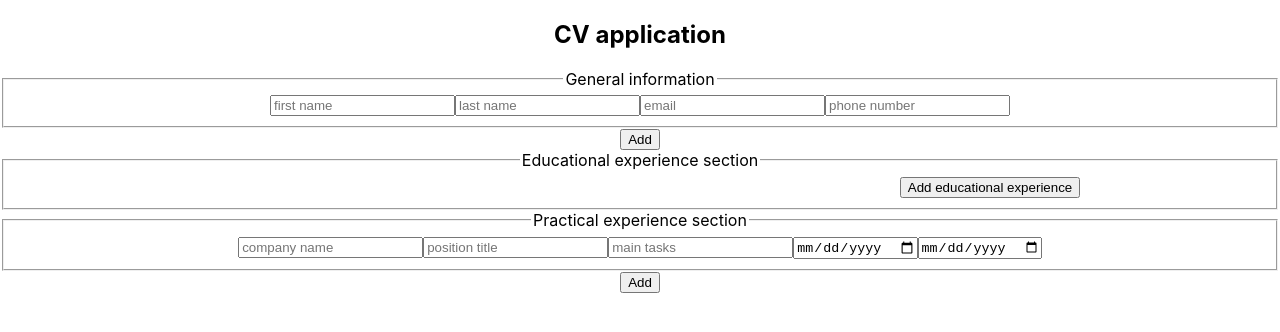
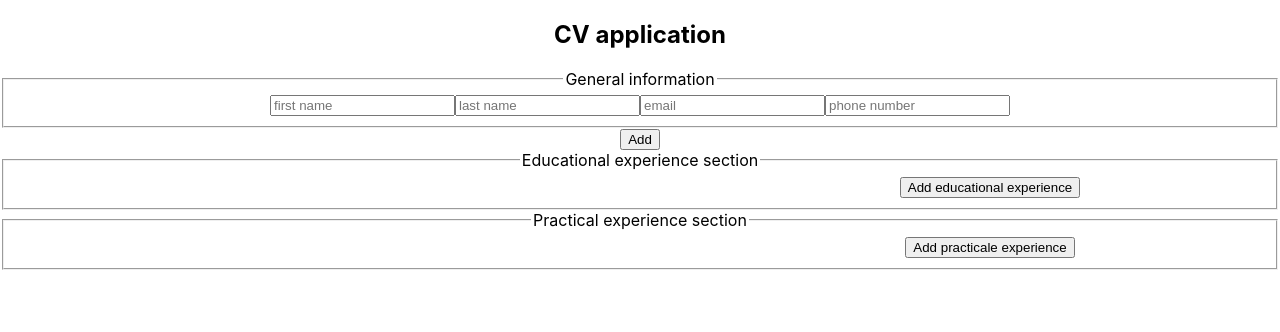
Before and after one commit to yassineDh/cv-project, a React (Create React App) app: page / in a window 1280 px wide. Shown: the top 332 px of the page. Built offline with nearby package versions, Linux system fonts and the light colour scheme.

Commit message:
add the practical section

```diff
--- a/src/components/EducationalExperience.js
+++ b/src/components/EducationalExperience.js
@@ -12,7 +12,6 @@ class EducationalExperience extends Component {
             name="schoolName"
             placeholder="school name"
             onChange={(e) => change(e, index)}
-            disabled={isComplete}
             value={this.props.schoolName}
           />
           <input
@@ -20,7 +19,6 @@ class EducationalExperience extends Component {
             name="titleStudy"
             placeholder="title of study"
             onChange={(e) => change(e, index)}
-            disabled={isComplete}
             value={this.props.titleStudy}
           />
           <input
@@ -28,7 +26,6 @@ class EducationalExperience extends Component {
             name="beginDate"
             placeholder="beginning date"
             onChange={(e) => change(e, index)}
-            disabled={isComplete}
             value={this.props.beginDate}
           />
           <input
@@ -36,7 +33,6 @@ class EducationalExperience extends Component {
             name="endDate"
             placeholder="last date"
             onChange={(e) => change(e, index)}
-            disabled={isComplete}
             value={this.props.endDate}
           />
           <button type="submit">Add</button>
--- /dev/null
+++ b/src/components/PracticalExperience.js
@@ -0,0 +1,48 @@
+import React, { Component } from "react";
+
+export default class PracticalExperience extends Component {
+  render() {
+    let { isComplete, change, index, add } = this.props;
+    return (
+
+      <form onSubmit={(e) => add(e, index)}>
+        <input
+          type="text"
+          name="companyName"
+          placeholder="company name"
+          onChange={(e) => change(e, index)}
+          value={this.props.companyName}
+        />
+        <input
+          type="text"
+          name="positionTitle"
+          placeholder="position title"
+          onChange={(e) => change(e, index)}
+          value={this.props.positionTitle}
+        />
+        <input
+          type="text"
+          name="mainTasks"
+          placeholder="main tasks"
+          onChange={(e) => change(e, index)}
+          value={this.props.mainTasks}
+        />
+        <input
+          type="date"
+          name="beginDate"
+          placeholder="beginning date"
+          onChange={(e) => change(e, index)}
+          value={this.props.beginDate}
+        />
+        <input
+          type="date"
+          name="endDate"
+          placeholder="last date"
+          onChange={(e) => change(e, index)}
+          value={this.props.endDate}
+        />
+        <button type="submit">Add</button>
+      </form>
+    );
+  }
+}
--- /dev/null
+++ b/src/components/PracticalExperienceDisplay.js
@@ -0,0 +1,50 @@
+import React, { Component } from "react";
+
+export default class PracticalExperienceDisplay extends Component {
+  render() {
+
+    let {
+      companyName,
+      positionTitle,
+      mainTasks,
+      beginDate,
+      endDate,
+      deleteExp,
+      update,
+      index,
+    } = this.props;
+    return (
+      <div>
+        <span style={{ marginLeft: "10px", marginRight: "10px" }}>
+          {companyName}
+        </span>
+        <span style={{ marginLeft: "10px", marginRight: "10px" }}>
+          {positionTitle}
+        </span>
+        <span style={{ marginLeft: "10px", marginRight: "10px" }}>
+          {mainTasks}
+        </span>
+        <span style={{ marginLeft: "10px", marginRight: "10px" }}>
+          {beginDate}
+        </span>
+        <span style={{ marginLeft: "10px", marginRight: "10px" }}>
+          {endDate}
+        </span>
+        <button
+          type="button"
+          onClick={(e) => update(e, index)}
+          style={{ marginLeft: "10px", marginRight: "10px" }}
+        >
+          Update
+        </button>
+        <button
+          type="button"
+          onClick={(e) => deleteExp(e, index)}
+          style={{ marginLeft: "10px", marginRight: "10px" }}
+        >
+          Delete
+        </button>
+      </div>
+    );
+  }
+}
--- a/src/components/PracticalExperienceSection.js
+++ b/src/components/PracticalExperienceSection.js
@@ -1,10 +1,11 @@
 import React, { Component } from "react";
+import Practicalxperience from "./PracticalExperience";
+import PracticalExperienceDisplay from "./PracticalExperienceDisplay";
+import { v1 as uuidv1 } from "uuid";
+
 
 class PracticalExperienceSection extends Component {
-  constructor(props) {
-    super(props);
-
-    this.state = {
+  praExp = {
     companyName: "",
     positionTitle: "",
     mainTasks: "",
@@ -13,87 +14,116 @@ class PracticalExperienceSection extends Component {
     isComplete: false,
   };
 
-    this.submitHandler = this.submitHandler.bind(this);
+  constructor(props) {
+    super(props);
+
+    this.state = {
+      practicalExperiences: [],
+    };
+    this.saveAll = this.saveAll.bind(this);
     this.changeHandler = this.changeHandler.bind(this);
     this.updateHandler = this.updateHandler.bind(this);
+    this.addExperience = this.addExperience.bind(this);
+    this.submitHandler = this.submitHandler.bind(this);
+    this.deleteExprience = this.deleteExprience.bind(this);
   }
 
-  submitHandler(e) {
+  saveAll(e) {
     e.preventDefault();
+    let completedArray = this.state.practicalExperiences.map((element) => {
+      let newObj = Object.assign({}, element, { isComplete: true });
+      return newObj;
+    });
+    this.setState({ practicalExperiences: completedArray });
+  }
 
+  changeHandler(e, id) {
+    let name = e.target.name;
+    let value = e.target.value;
+    let newArray = this.state.practicalExperiences.map((element) => {
+      if (element.id == id) element[name] = value;
+      return element;
+    });
     this.setState({
-      isComplete: true,
+      practicalExperiences: newArray,
     });
   }
 
-  changeHandler(e) {
-    const name = e.target.name;
-    const value = e.target.value;
+  updateHandler(e, id) {
+    e.preventDefault();
+
+    let newArray = this.state.practicalExperiences.map((element) => {
+      if (element.id == id) element.isComplete = false;
+      return element;
+    });
     this.setState({
-      [name]: value,
+      practicalExperiences: newArray,
     });
   }
-  updateHandler(e) {
+
+  submitHandler(e, id) {
     e.preventDefault();
-    console.log("inside update");
+    let newArray = this.state.practicalExperiences.map((element) => {
+      if (element.id == id) element.isComplete = true;
+      return element;
+    });
     this.setState({
-      isComplete: false,
+      practicalExperiences: newArray,
     });
   }
+  addExperience() {
+    let newEduExp = Object.create(this.praExp);
+    newEduExp.id = uuidv1();
+    let cloneArray = [...this.state.practicalExperiences, newEduExp];
+    this.setState({ practicalExperiences: cloneArray });
+  }
+
+  deleteExprience(e, i) {
+    e.preventDefault();
+    let filtredArray = this.state.practicalExperiences.filter(
+      (element) => element.id != i
+    );
+    this.setState({ practicalExperiences: filtredArray });
+  }
+
   render() {
-    let button = this.state.isComplete ? (
-      <button type="button" onClick={this.updateHandler}>
-        Update
-      </button>
-    ) : (
-      <button type="submit">Add</button>
-    );
-    console.log(this.state);
-    return (
+
+    return(
       <React.Fragment>
-        <form onSubmit={this.submitHandler}>
         <fieldset>
           <legend>Practical experience section</legend>
-            <input
-              type="text"
-              name="companyName"
-              placeholder="company name"
-              onChange={this.changeHandler}
-              disabled={this.state.isComplete}
+          <button style={{ marginLeft: "700px" }} onClick={this.addExperience}>
+            Add practicale experience
+          </button>
+          {this.state.practicalExperiences.map((element) => {
+            if (element.isComplete) {
+              return (
+                <PracticalExperienceDisplay
+                  key={element.id}
+                  {...element}
+                  deleteExp={this.deleteExprience}
+                  update={this.updateHandler}
+                  index={element.id}
                 />
-            <input
-              type="text"
-              name="positionTitle"
-              placeholder="position title"
-              onChange={this.changeHandler}
-              disabled={this.state.isComplete}
+              );
+            }
+            return (
+              <Practicalxperience
+                submit={this.saveAll}
+                change={this.changeHandler}
+                isComplete={element.isComplete}
+                index={element.id}
+                add={this.submitHandler}
+                key={element.id}
+                {...element}
               />
-            <input
-              type="text"
-              name="mainTasks"
-              placeholder="main tasks"
-              onChange={this.changeHandler}
-              disabled={this.state.isComplete}
-            />
-            <input
-              type="date"
-              name="beginDate"
-              placeholder="beginning date"
-              onChange={this.changeHandler}
-              disabled={this.state.isComplete}
-            />
-            <input
-              type="date"
-              name="endDate"
-              placeholder="last date"
-              onChange={this.changeHandler}
-              disabled={this.state.isComplete}
-            />
+            );
+          })}
         </fieldset>
-          {button}
-        </form>
-      </React.Fragment>
-    );
+        {this.state.practicalExperiences.length > 0 && (
+          <button onClick={this.saveAll}>Save All</button>
+        )}
+    </React.Fragment>);
   }
 }
 
```
Lines whose indentation alone changed are shown as unchanged.
